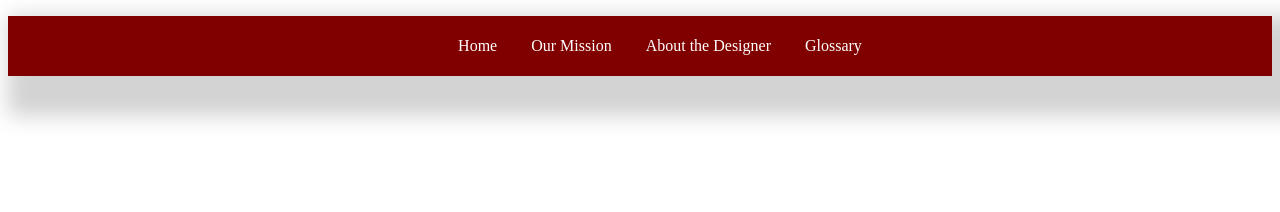
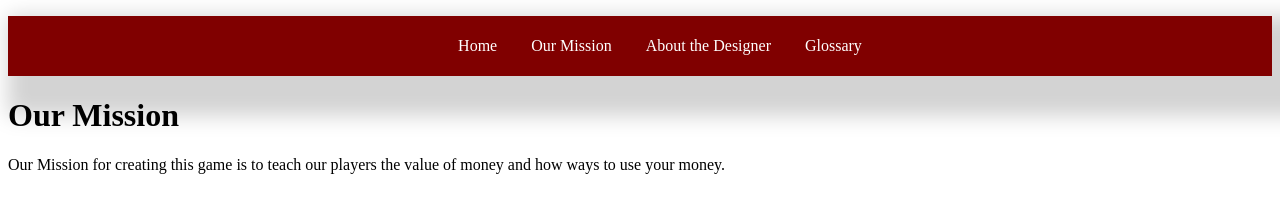
Before and after one commit to Abidola-Velasco/BoardGameAd, a plain HTML site: page mission.html in a window 1280 px wide. Drawn offline with Linux system fonts and the light colour scheme.

Commit message:
Update mission.html

```diff
--- a/mission.html
+++ b/mission.html
@@ -19,4 +19,7 @@
 </nav>
 </body>
 
+<h1>Our Mission</h1>
+  <p>Our Mission for creating this game is to teach our players the value of money and how ways to use your money.</p>
+
 </html>
```
